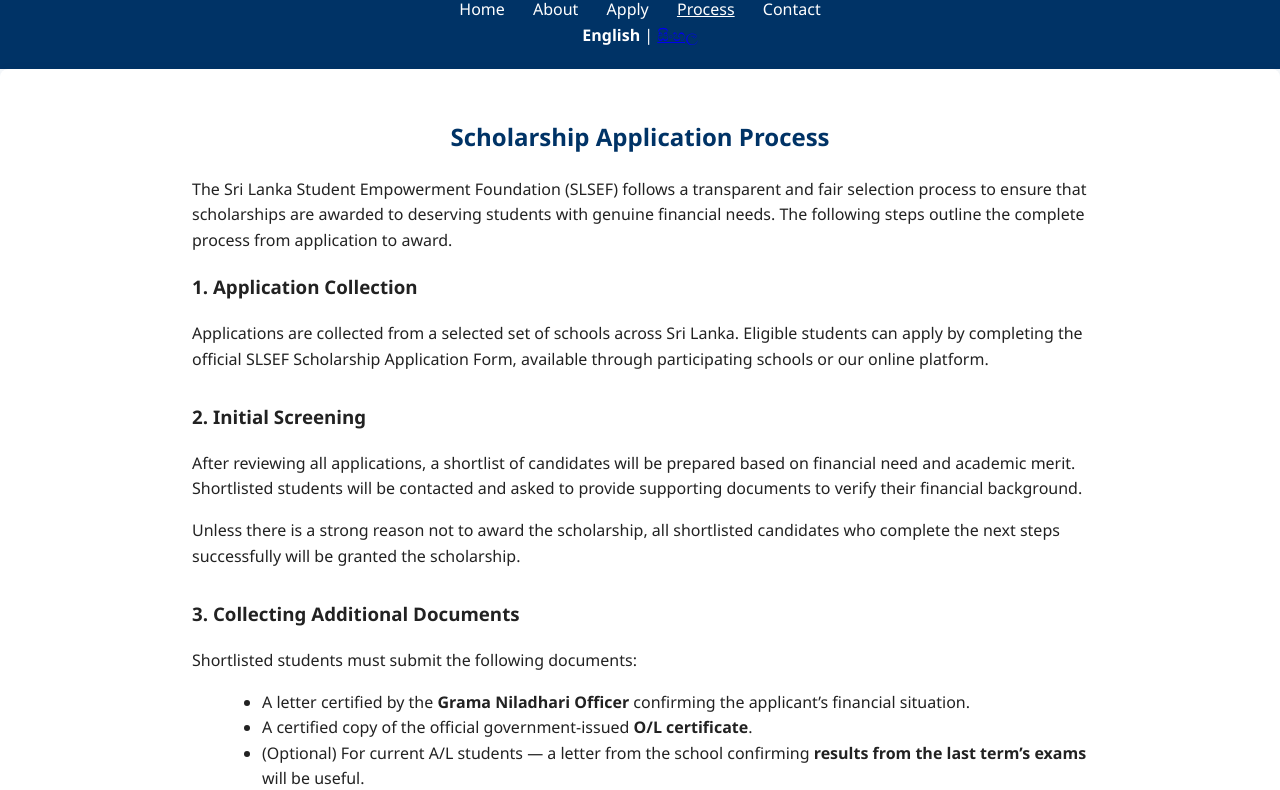
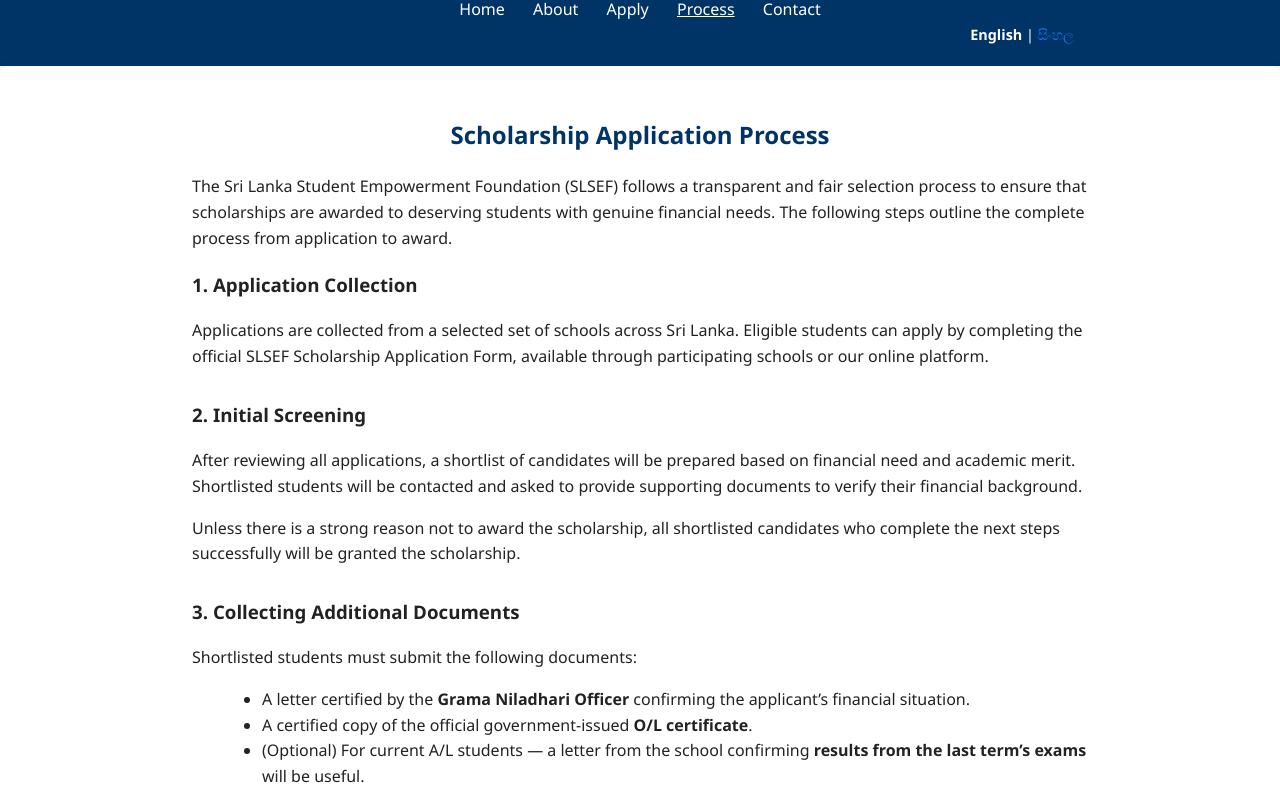
Before and after one commit to slsef/slsef.github.io, a plain HTML site: page process.html in a window 1280 px wide. Shown: the part 141-931 px from the top of the page. Drawn offline with Linux system fonts and the light colour scheme.

Commit message:
Update style.css

```diff
--- a/assets/style.css
+++ b/assets/style.css
@@ -116,3 +116,18 @@ footer {
   margin-left: 30px;
   list-style: disc;
 }
+
+.language-switch {
+  text-align: right;
+  margin-right: 15%;
+  font-size: 0.9em;
+}
+
+.language-switch a {
+  color: #1a73e8;
+  text-decoration: none;
+}
+
+.language-switch a:hover {
+  text-decoration: underline;
+}
```
